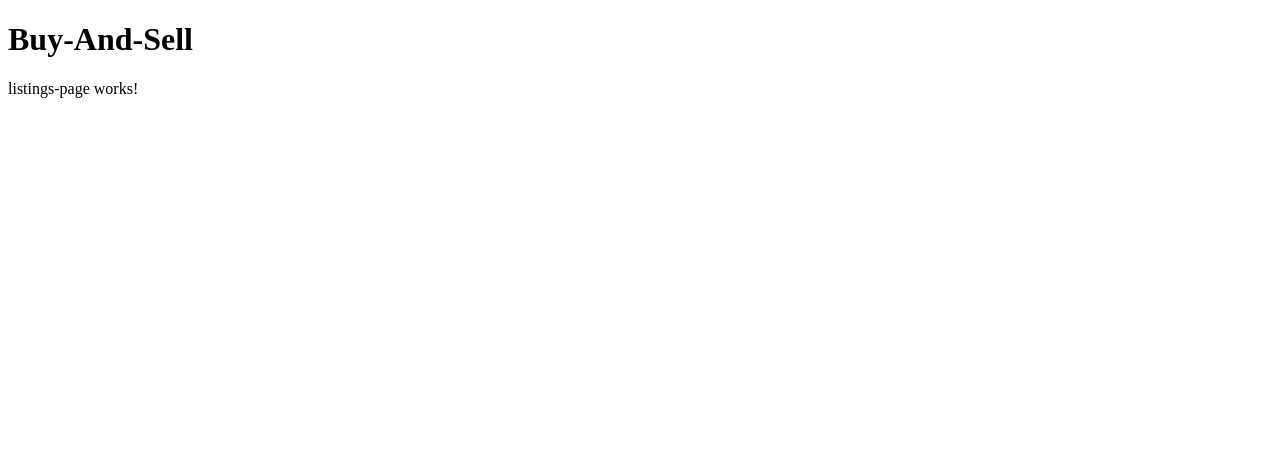
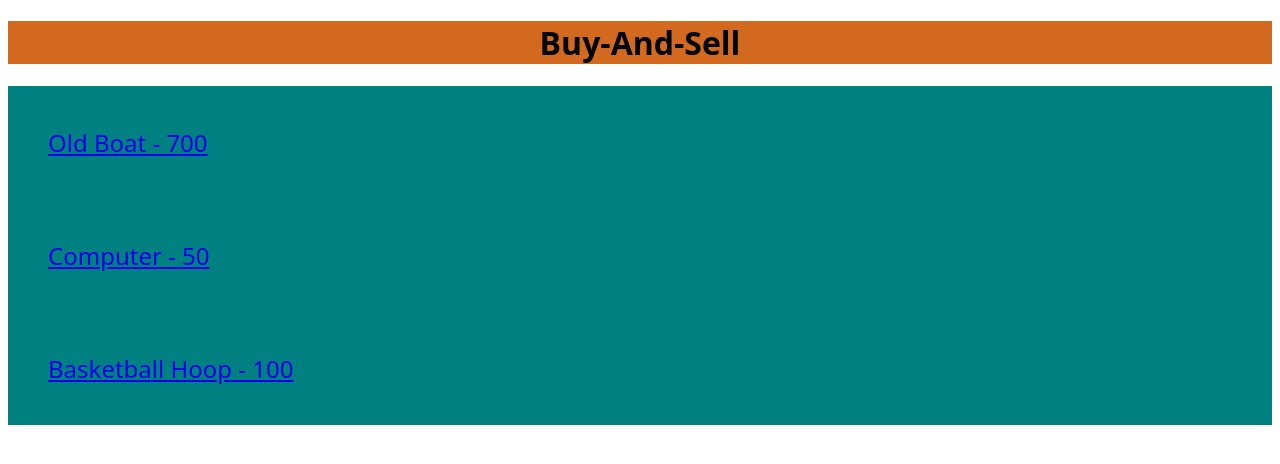
Before and after one commit to HoshiyarDigari/buy-and-sell, an Angular app: page /listings in a window 1280 px wide. Shown: the top 464 px of the page. Built offline with nearby package versions, Linux system fonts and the light colour scheme.

Commit message:
added fake data and updated listings page to display the fake data, worked on style sheet

```diff
--- /dev/null
+++ b/src/app/fake-data.ts
@@ -0,0 +1,39 @@
+import { Listing } from "./types";
+
+export const fakeListings: Listing[]=[{
+    id: '123',
+    name: 'Old Boat',
+    description: 'A very old boat. Bargain price',
+    price: 700,
+}, {
+    id: '345',
+    name: 'Computer',
+    description: 'From the 1990s, a classic!',
+    price: 50,
+}, {
+    id: '456',
+    name: 'Basketball Hoop',
+    description: 'Good condition, free delivery',
+    price: 100,
+}
+];
+
+
+export const fakeMyListings: Listing[]=[
+    {
+        id: '789',
+        name: 'Bicycle',
+        description: 'Bright blue, very fast',
+        price: 75,
+    }, {
+        id: '234',
+        name: 'Electric Guitar',
+        description: 'Needs new strings, but otherwise in very good condition',
+        price: 99,
+    }, {
+        id: '987',
+        name: 'Playstation',
+        description: 'Old playstation, still works though',
+        price: 75,
+    }
+];
--- a/src/app/listings-page/listings-page.component.html
+++ b/src/app/listings-page/listings-page.component.html
@@ -1 +1,7 @@
-<p>listings-page works!</p>
+<div  *ngFor="let listing of listings" >
+    <div >
+        <a routerLink="/listings/{{listing.id}}" >
+        {{listing.name}} - {{listing.price}}
+    </a>
+    </div>
+</div>
--- a/src/app/listings-page/listings-page.component.ts
+++ b/src/app/listings-page/listings-page.component.ts
@@ -1,4 +1,6 @@
 import { Component, OnInit } from '@angular/core';
+import { Listing } from '../types';
+import { fakeListings } from '../fake-data';
 
 @Component({
   selector: 'app-listings-page',
@@ -6,8 +8,12 @@ import { Component, OnInit } from '@angular/core';
   styleUrl: './listings-page.component.css'
 })
 export class ListingsPageComponent implements OnInit {
+  // listings is a variable , it is of array of type Listing and is empty
+  listings: Listing[]=[];
+
 
   ngOnInit(): void {
-
+    // we assign the fakeListings to the listings array
+  this.listings=fakeListings;
   }
 }
--- /dev/null
+++ b/src/app/types.ts
@@ -0,0 +1,6 @@
+export interface Listing {
+    id: string,
+    name: string,
+    description: string,
+    price: number,
+}
--- a/src/styles.css
+++ b/src/styles.css
@@ -1 +1,15 @@
 /* You can add global styles to this file, and also import other style files */
+h1 {
+    font-size: xx-large;
+    text-align: center;
+    background-color: chocolate;
+}
+div {
+    padding: 20px;
+    background-color: teal;
+    border: 0cap;
+}
+html {
+    font-family: system-ui, -apple-system, BlinkMacSystemFont, 'Segoe UI', Roboto, Oxygen, Ubuntu, Cantarell, 'Open Sans', 'Helvetica Neue', sans-serif;
+    font-size: x-large;
+}
```
Also changed, not shown: 1 other file (tests, documents, lock files or other folders).
